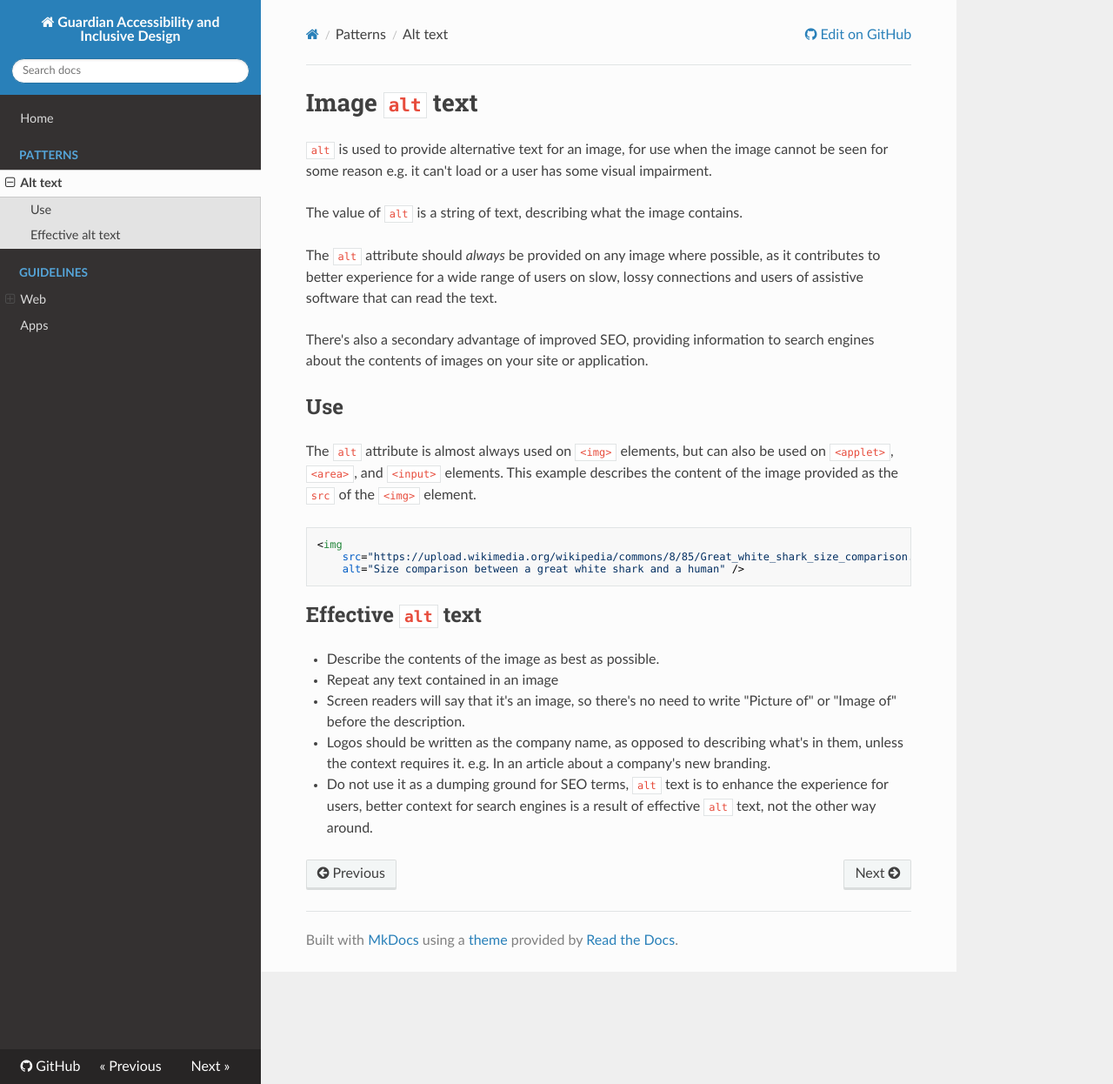
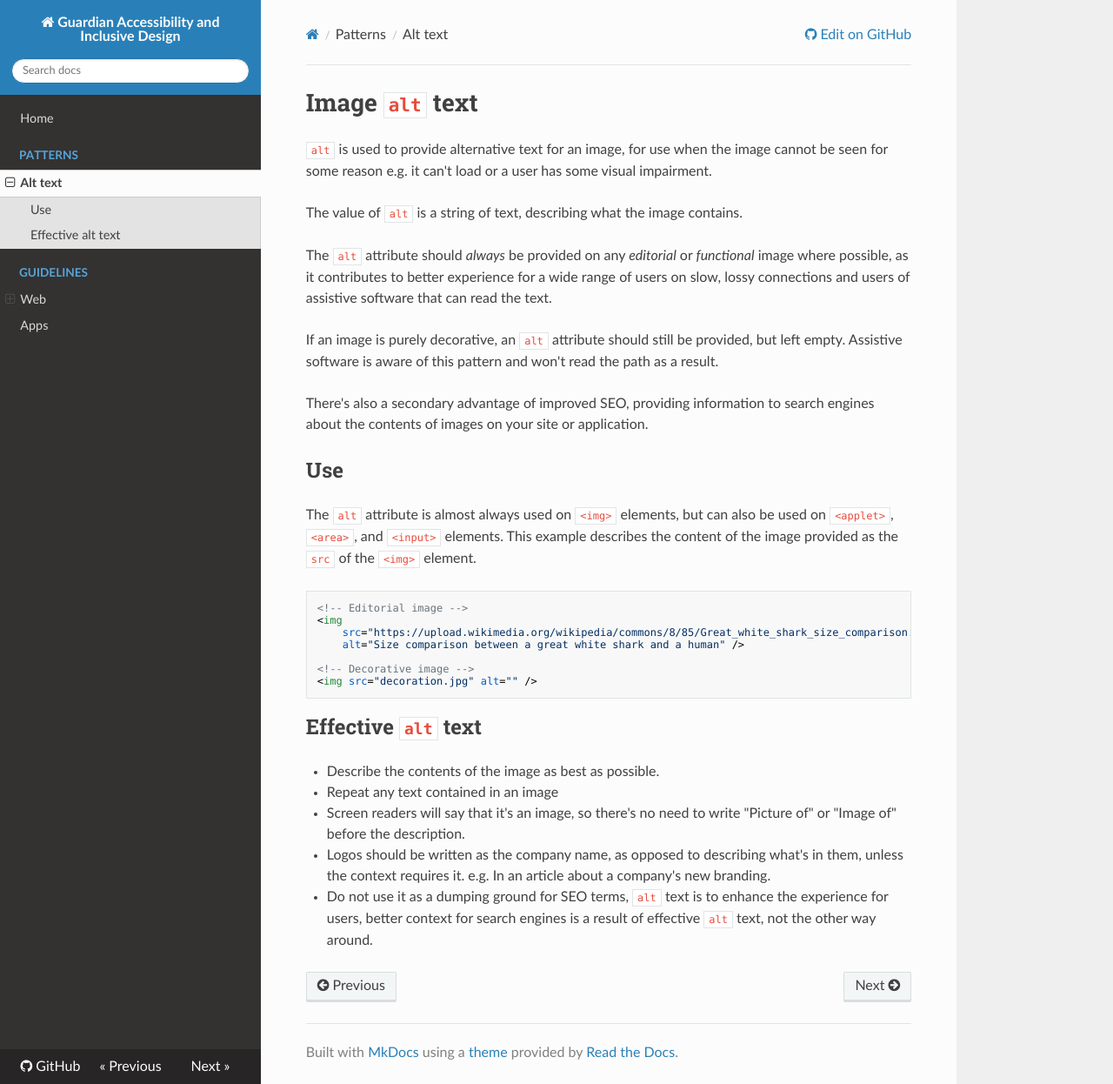
Before and after one commit to guardian/guardian-accessibility, an MkDocs documentation site: the page built from docs/patterns/alt-text.md, in a window 1280 px wide and 1246 px high. Shown: the whole window at 87% size. Built offline with MkDocs 1.6.1, drawn with Linux system fonts in a browser that asks for light colours; nearby versions of some CDN libraries; old or Windows-style settings are respelled for this version of MkDocs.

Commit message:
Update alt-text.md

````diff
--- a/docs/patterns/alt-text.md
+++ b/docs/patterns/alt-text.md
@@ -4,7 +4,9 @@
 
 The value of `alt` is a string of text, describing what the image contains.
 
-The `alt` attribute should *always* be provided on any image where possible, as it contributes to better experience for a wide range of users on slow, lossy connections and users of assistive software that can read the text.
+The `alt` attribute should *always* be provided on any _editorial_ or _functional_ image where possible, as it contributes to better experience for a wide range of users on slow, lossy connections and users of assistive software that can read the text.
+
+If an image is purely decorative, an `alt` attribute should still be provided, but left empty. Assistive software is aware of this pattern and won't read the path as a result.
 
 There's also a secondary advantage of improved SEO, providing information to search engines about the contents of images on your site or application.
 
@@ -13,9 +15,13 @@ There's also a secondary advantage of improved SEO, providing information to sea
 The `alt` attribute is almost always used on `<img>` elements, but can also be used on `<applet>`, `<area>`, and `<input>` elements. This example describes the content of the image provided as the `src` of the `<img>` element.
 
 ```html
+<!-- Editorial image -->
 <img
     src="https://upload.wikimedia.org/wikipedia/commons/8/85/Great_white_shark_size_comparison.svg"
     alt="Size comparison between a great white shark and a human" />
+
+<!-- Decorative image -->
+<img src="decoration.jpg" alt="" />
 ```
 
 ## Effective `alt` text
````
